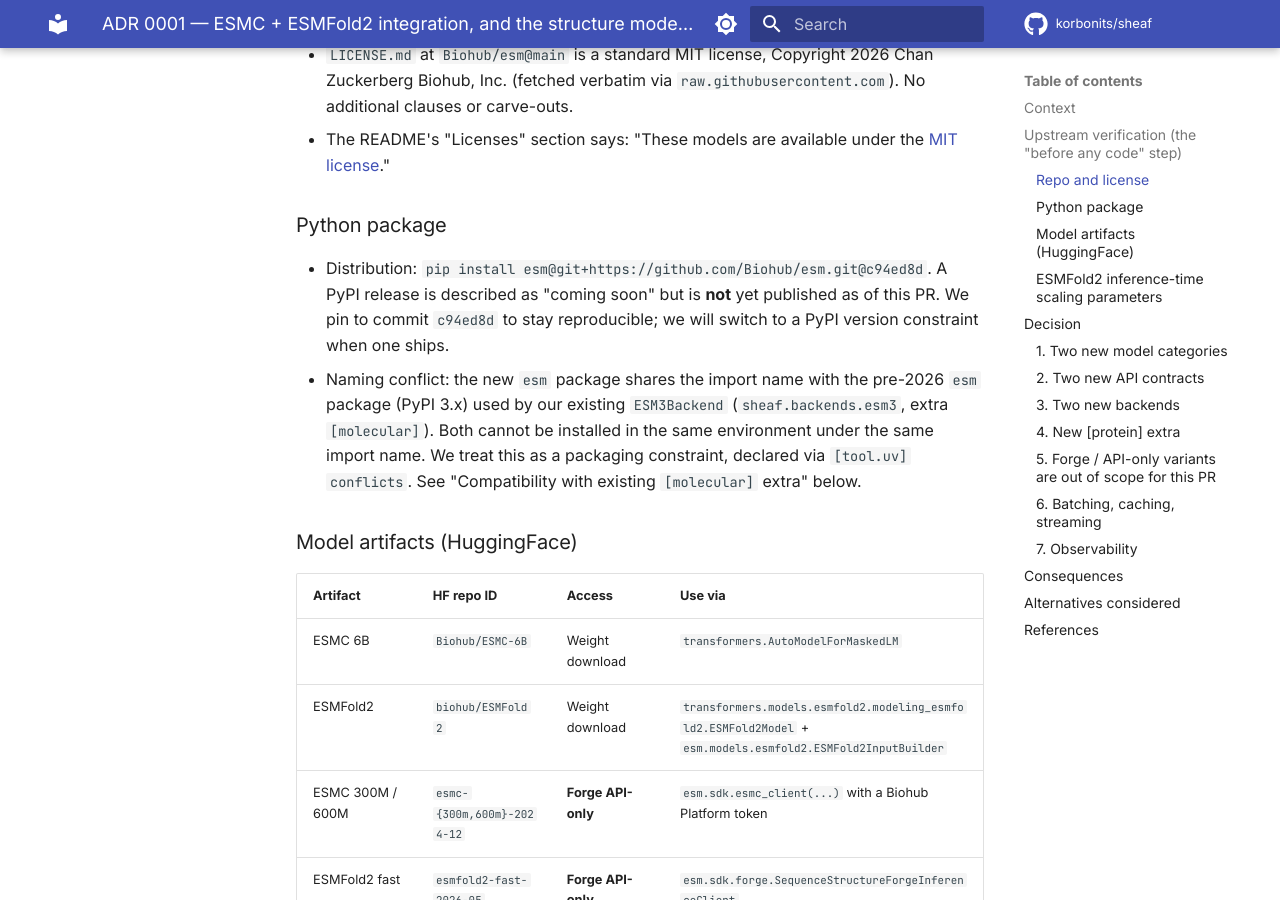
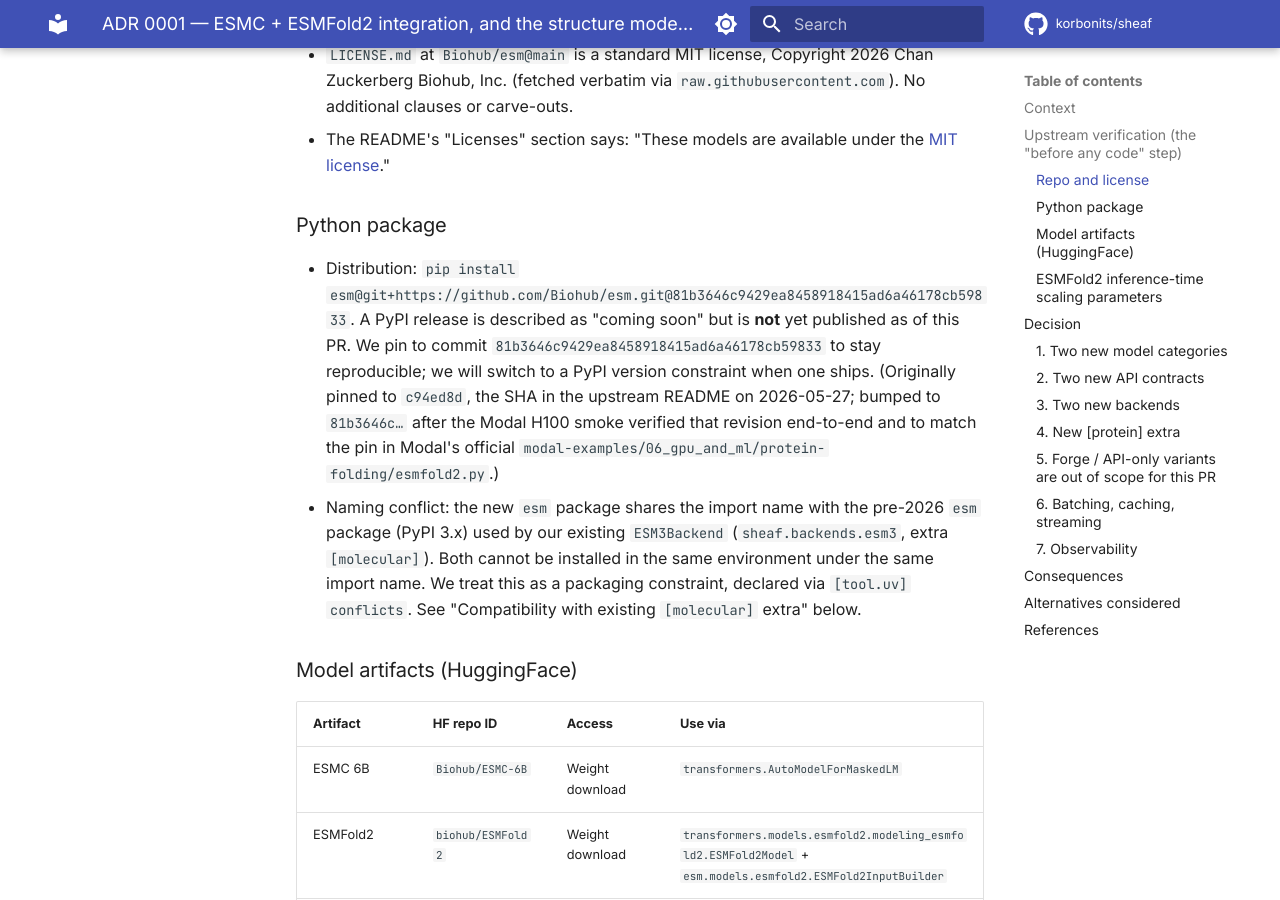
Before and after one commit to korbonits/sheaf, an MkDocs documentation site: the page built from docs/adr/0001-esmc-esmfold2-integration.md, in a window 1280 px wide and 900 px high, scrolled down 786 px. Built offline with MkDocs 1.6.1 and Material for MkDocs 9.7.7, drawn with Linux system fonts in a browser that asks for light colours; comment, search, counter and statistics services are not loaded; some of the changed text lies outside the part shown.

Commit message:
protein: bump esm pin to 81b3646c, tick GPU smoke, add CLAUDE.md design notes
- esm git pin: c94ed8d → 81b3646c9429ea8458918415ad6a46178cb59833 across
  README, ADR, pyproject.toml. The new SHA is what Modal's official
  modal-examples/06_gpu_and_ml/protein-folding/esmfold2.py uses and what
  we verified end-to-end via examples/quickstart_protein_modal.py on H100.
  ADR keeps a one-liner explaining the historical c94ed8d origin.
- README v0.11 roadmap: tick the GPU smoke checkbox with the H100 result.
- CLAUDE.md: add a v0.11 "Protein models" section with 10 design-decision
  bullets — MOLECULAR vs PROTEIN_LANGUAGE separation, STRUCTURE as the
  first non-tensor output category, the MaskedLMOutput.last_hidden_state
  bug we fixed, the [0,1] pLDDT scale finding, the modal_server.py
  parallel-union gotcha, the Forge-only NotImplementedError, etc.

Co-Authored-By: Claude Opus 4.7 (1M context) <noreply@anthropic.com>

````diff
--- a/docs/adr/0001-esmc-esmfold2-integration.md
+++ b/docs/adr/0001-esmc-esmfold2-integration.md
@@ -32,10 +32,13 @@ ESM Atlas is a dataset, not a model, and is out of scope for this PR.
 
 ### Python package
 
-- Distribution: `pip install esm@git+https://github.com/Biohub/esm.git@c94ed8d`.
+- Distribution: `pip install esm@git+https://github.com/Biohub/esm.git@81b3646c9429ea8458918415ad6a46178cb59833`.
   A PyPI release is described as "coming soon" but is **not** yet published as
-  of this PR. We pin to commit `c94ed8d` to stay reproducible; we will switch
-  to a PyPI version constraint when one ships.
+  of this PR. We pin to commit `81b3646c9429ea8458918415ad6a46178cb59833` to stay reproducible; we will switch
+  to a PyPI version constraint when one ships. (Originally pinned to `c94ed8d`,
+  the SHA in the upstream README on 2026-05-27; bumped to `81b3646c…` after the
+  Modal H100 smoke verified that revision end-to-end and to match the pin in
+  Modal's official `modal-examples/06_gpu_and_ml/protein-folding/esmfold2.py`.)
 - Naming conflict: the new `esm` package shares the import name with the
   pre-2026 `esm` package (PyPI 3.x) used by our existing `ESM3Backend`
   (`sheaf.backends.esm3`, extra `[molecular]`). Both cannot be installed in
@@ -141,7 +144,7 @@ heavyweight imports at module level.
 
 ```toml
 protein = [
-    "esm @ git+https://github.com/Biohub/esm.git@c94ed8d ; python_full_version >= '3.12'",
+    "esm @ git+https://github.com/Biohub/esm.git@81b3646c9429ea8458918415ad6a46178cb59833 ; python_full_version >= '3.12'",
     "transformers>=4.40.0",
     "torch>=2.0.0",
 ]
@@ -223,7 +226,7 @@ inconsistent telemetry across the 25+ existing backends.
   this PR: `PROTEIN_LANGUAGE`, `STRUCTURE`).
 - The `[molecular]` and `[protein]` extras are mutually exclusive at
   install time. Documentation needs to flag this.
-- The pinned `esm @ git+...@c94ed8d` will become stale; we should track a
+- The pinned `esm @ git+...@81b3646c9429ea8458918415ad6a46178cb59833` will become stale; we should track a
   PyPI release in the Biohub repo and switch when one lands.
 - `STRUCTURE` is the first model category whose output is fundamentally
   non-tensor (PDB / mmCIF strings, with structured side-channel data
````
Also changed, not shown: CLAUDE.md (+13 -0 lines), README.md (+3 -3 lines), pyproject.toml (+4 -3 lines).
